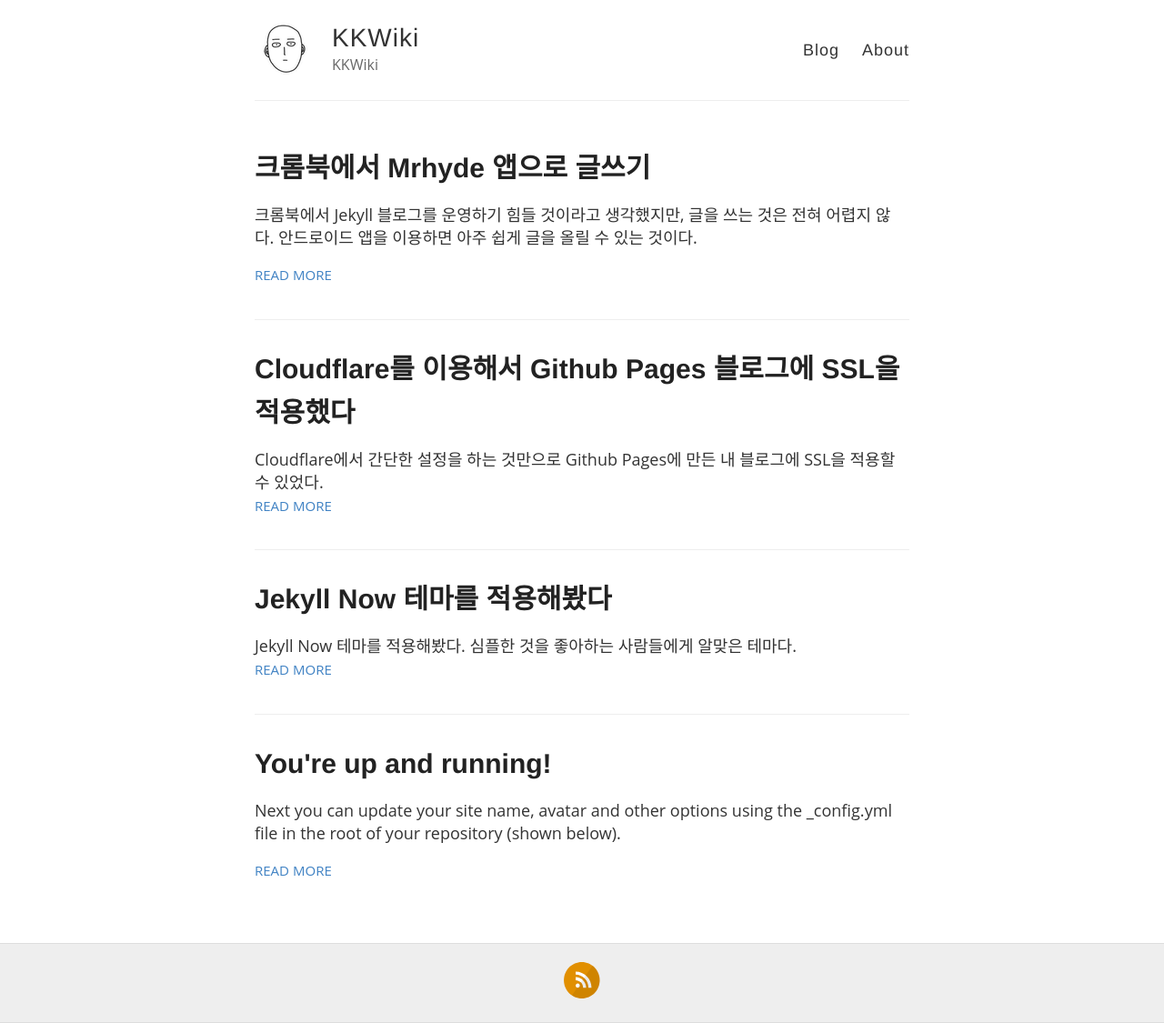
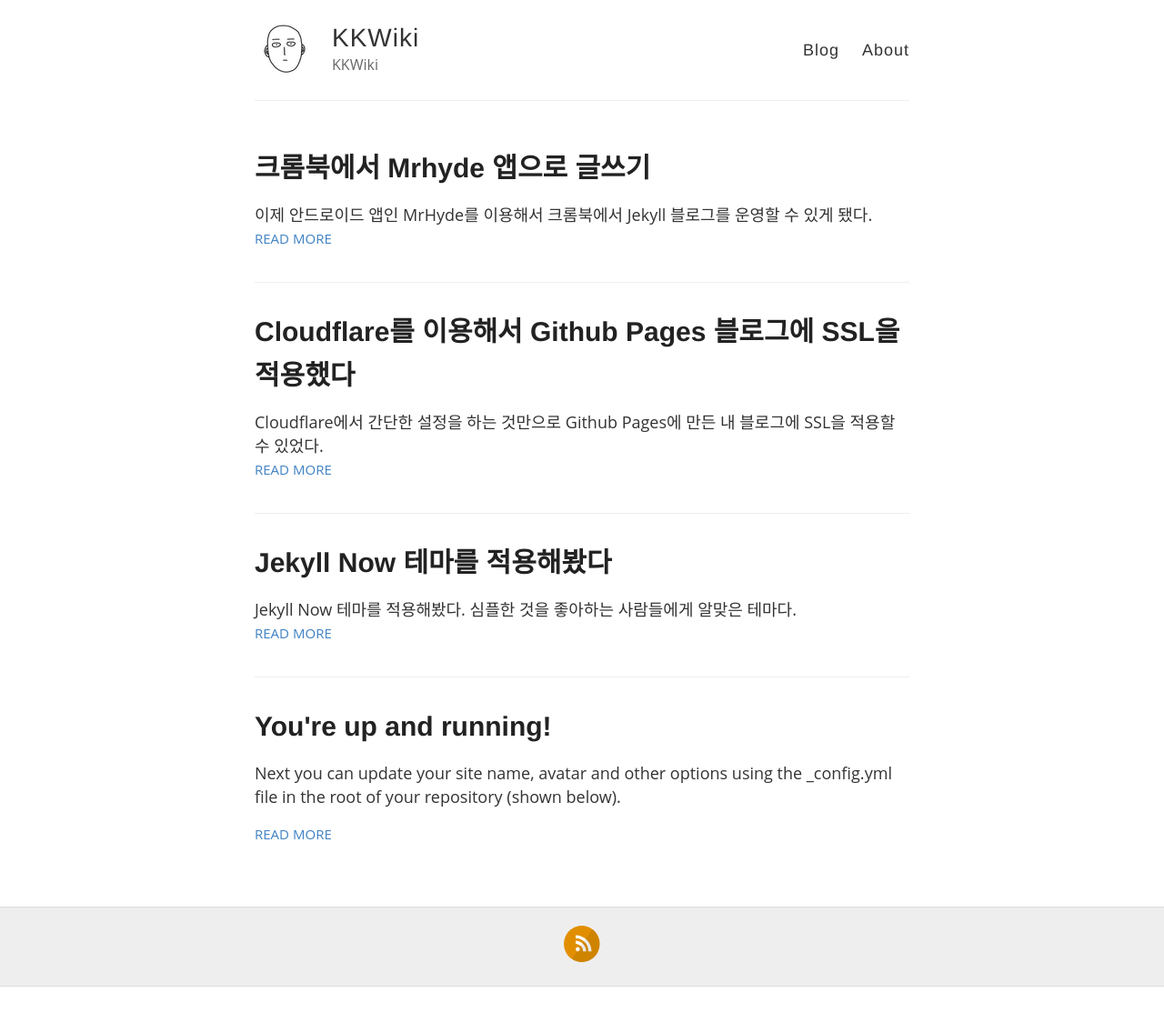
Before and after one commit to kalkin7/kkwiki, a Jekyll site: the page built from index.html, in a window 1280 px wide. Shown: the whole page at 91% size. Built offline with Jekyll 4.4.1, drawn with Linux system fonts in a browser that asks for light colours; some web fonts are replaced; after the commit the page ends 1085 px from its top, so only the background shows below that.

Commit message:
Mr Hyde was here …

```diff
--- a/_posts/2017-11-22-크롬북에서-Mrhyde-앱으로-글쓰기.md
+++ b/_posts/2017-11-22-크롬북에서-Mrhyde-앱으로-글쓰기.md
@@ -1,6 +1,8 @@
 ---
 layout: post
 title: 크롬북에서 Mrhyde 앱으로 글쓰기
+excerpt: 이제 안드로이드 앱인 MrHyde를 이용해서 크롬북에서 Jekyll 블로그를 운영할 수 있게 됐다.
+permalink: blogging-with-chromebook-using-mrhyde
 ---
 
 
```
